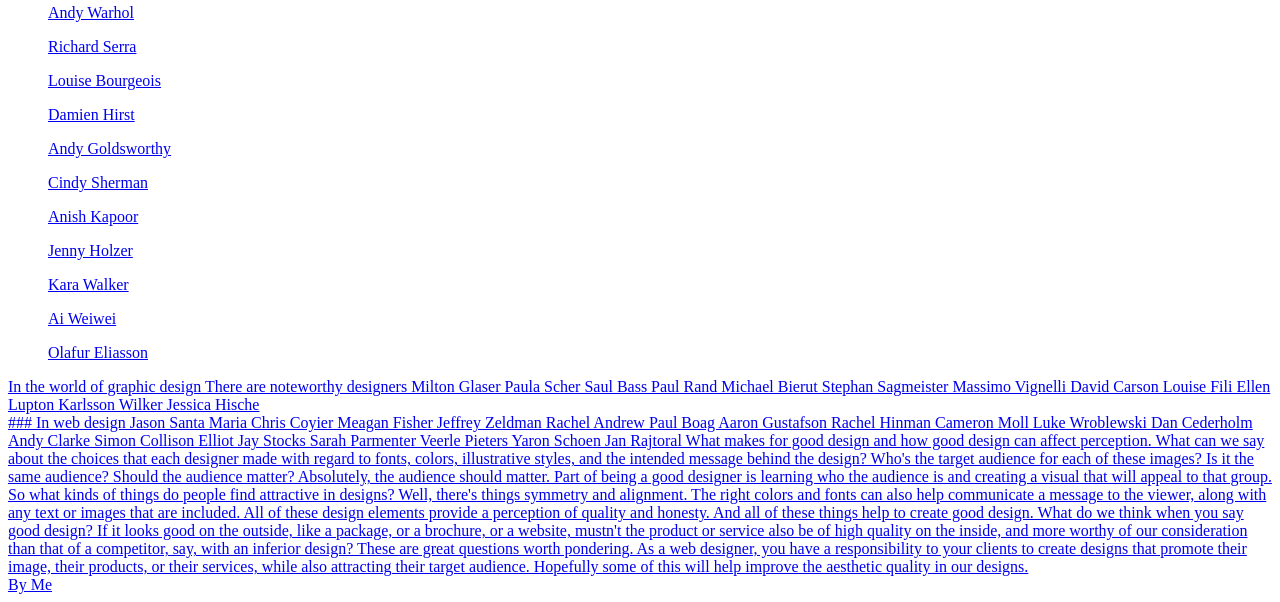
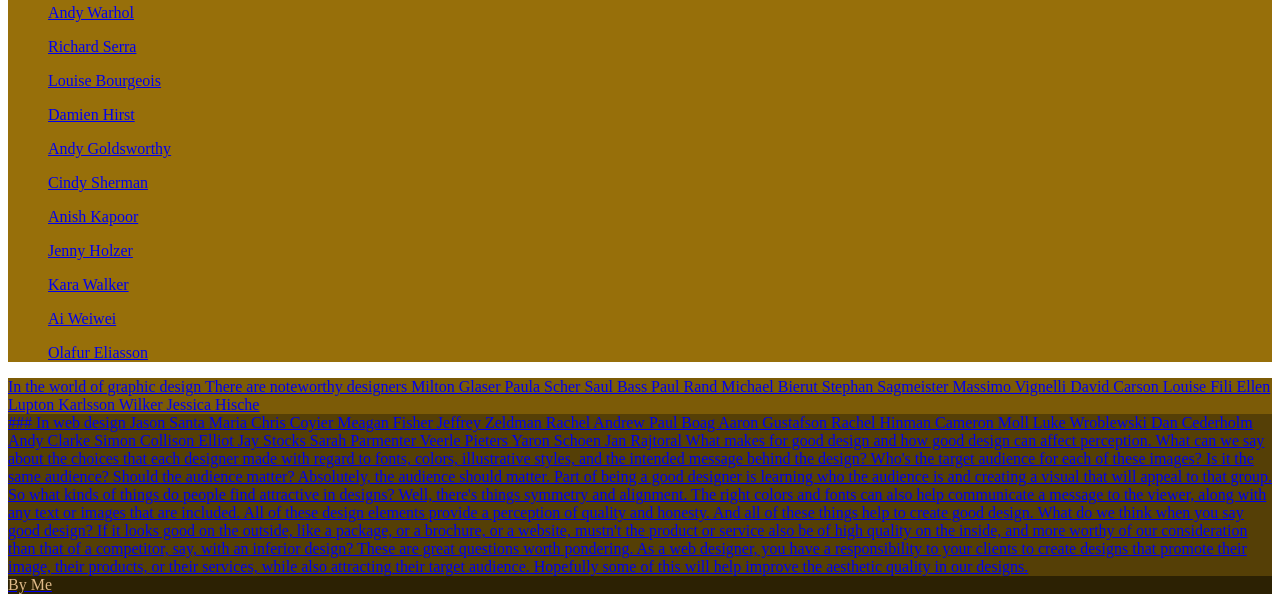
Before and after one commit to colevandersWands/incremental-development-excersise-2, a plain HTML site: page Index.html in a window 1280 px wide. Shown: the part 289-891 px from the top of the page. Drawn offline with Linux system fonts and the light colour scheme.

Commit message:
Update Index.html

```diff
--- a/Index.html
+++ b/Index.html
@@ -5,7 +5,7 @@
   <meta charset="UTF-8">
   <meta name="viewport" content="width=device-width, initial-scale=1.0">
   <title>Document</title>
-  <link rel="stylesheet" type="text/css" href="Pretty.css">
+  <link rel="stylesheet" type="text/css" href="style.css">
 </head>
 <title>Design Aesthetics</title>
 
```
